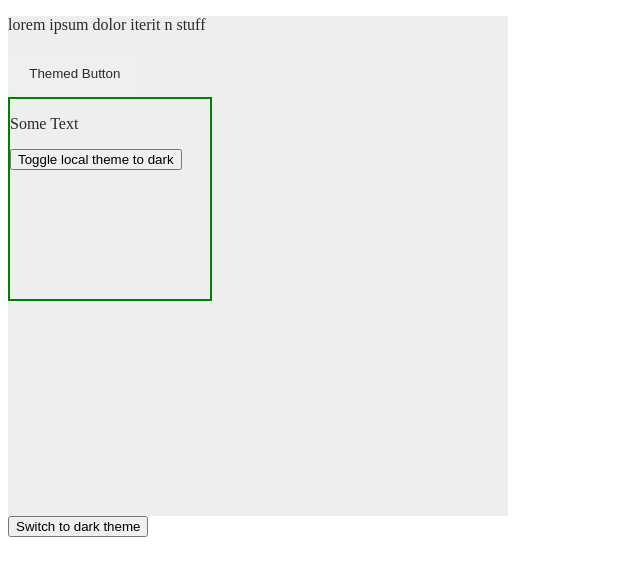
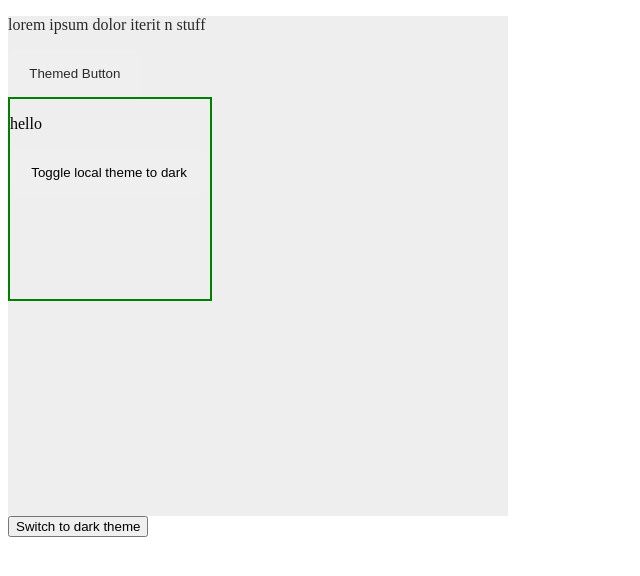
Before and after one commit to Chitransha-07/Context-Theme-Toggler---React-Mini-Project-1-Add-more-Functionalities-Class-ba---81hnw07m6jof, a React app: page / in a window 1280 px wide. Shown: the top 576 px of the page, without its empty margins (0-640 px from the left). Built offline with nearby package versions, Linux system fonts and the light colour scheme.

Commit message:
Update LocalThemedBox.js

```diff
--- a/src/components/LocalThemedBox.js
+++ b/src/components/LocalThemedBox.js
@@ -1,24 +1,43 @@
-import React, { useContext, useState } from 'react';
+import React, { useContext, useEffect, useState } from 'react';
 import { ThemeContext } from './ThemeProvider';
 
 const LocalThemedBox = () => {
-  const { globalTheme } = useContext(ThemeContext);
-  const [localTheme, setLocalTheme] = useState(globalTheme);
 
-  const toggleLocalTheme = () => {
-    setLocalTheme((prevTheme) => (prevTheme === 'light' ? 'dark' : 'light'));
-  };
+     const {theme} = useContext(ThemeContext);
+    // console.log(theme);
 
-  return (
-    <div className={`bg-${localTheme}`} style={{ width: '200px', height: '200px', border: '2px solid green' }} id="local-themed-box">
-      <p id="local-themed-text-container" className={`txt-${localTheme}`}>
-        Some Text
-      </p>
-      <button id="local-theme-toggler" onClick={toggleLocalTheme}>
-        {localTheme === 'light' ? 'Toggle local theme to dark' : 'Toggle local theme to light'}
-      </button>
+    const [localTheme,setLocalTheme] = useState(theme);
+
+    useEffect(() => {
+
+        setLocalTheme(theme);
+       let ini = theme === 'dark'? 'Toggle local theme to light' : 'Toggle local theme to dark';
+       setLocalBtn(ini);
+
+    },[theme])
+
+const initial = localTheme === 'dark'? 'Toggle local theme to light' : 'Toggle local theme to dark';
+
+     const [localBtn,setLocalBtn] = useState(initial)
+
+    let localThemefn = () => {
+        if(localBtn === 'Toggle local theme to dark'){
+            // theme = 'dark';
+           setLocalTheme('dark');
+            setLocalBtn('Toggle local theme to light');
+        }else{
+            // theme = 'light';
+            setLocalTheme('light');
+            setLocalBtn('Toggle local theme to dark');
+        }
+    }
+return(
+    <div style={{width:'200px',height:'200px',border:'2px solid green'}} id="local-themed-box" className={'bg-'+localTheme}>
+        {/* Write code below this line */}
+        <p id="local-themed-text-container" className={'txt-'+localTheme}>hello</p>
+        <button id="local-theme-toggler" onClick={localThemefn} className={`btn btn-${localTheme} txt-${localTheme}`}>{localBtn}</button>
     </div>
-  );
-};
+)
+}
 
-export { LocalThemedBox };
+export { LocalThemedBox }
```
